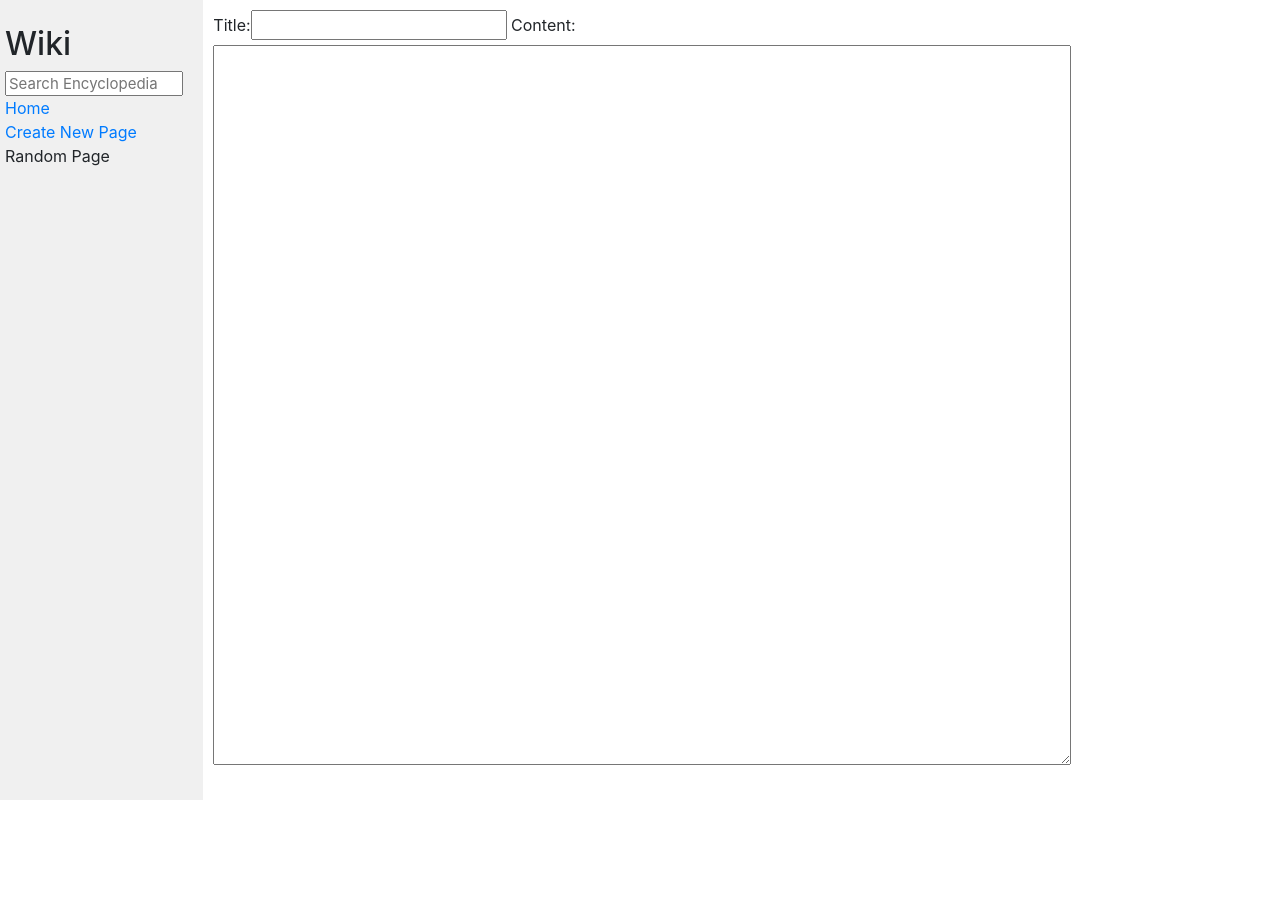
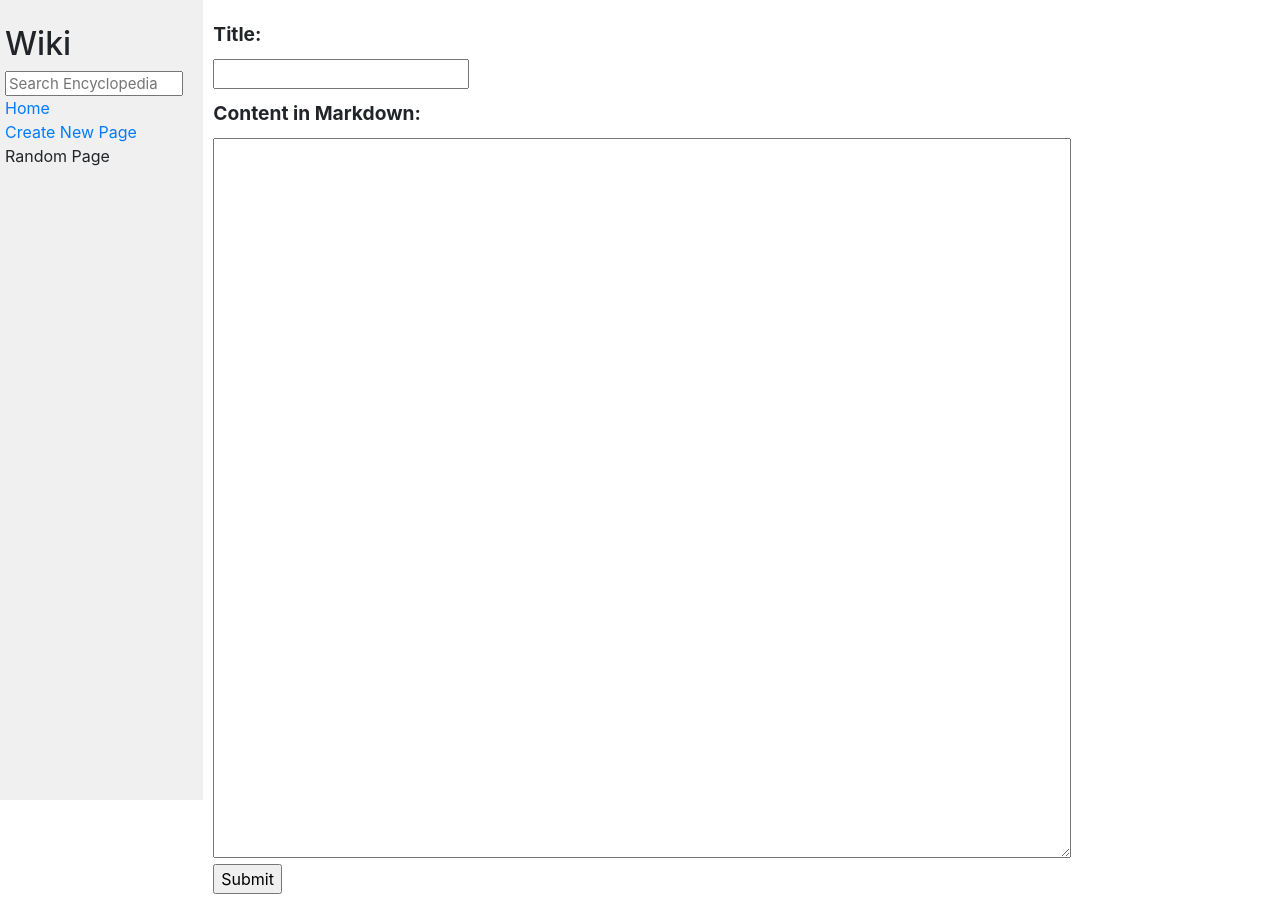
Before and after one commit to Maazalisaeed/wiki, a Django app: page /New in a window 1280 px wide. Before the commit the page ends 800 px from the top, so only its background shows below. Run offline with Django 3.2, Linux system fonts and the light colour scheme; some libraries are stand-ins or nearby versions.

```diff
--- a/encyclopedia/forms.py
+++ b/encyclopedia/forms.py
@@ -2,4 +2,4 @@ from django import forms
 
 class NewPageForm(forms.Form):
     title = forms.CharField(label="Title",  max_length=200, required=True)
-    content = forms.CharField(label="Content", widget=forms.Textarea, required=True)
+    content = forms.CharField(label="Content in Markdown", widget=forms.Textarea, required=True)
--- a/encyclopedia/static/encyclopedia/styles.css
+++ b/encyclopedia/static/encyclopedia/styles.css
@@ -36,6 +36,13 @@ textarea {
 .sidebar h2 {
     margin-top: 5px;
 }
-#center_div {
+.center_div {
     text-align: center;
 }
+.form_variable label {
+    margin-top: 10px;
+    margin-bottom: 10px;
+    display: block;
+    font-weight: bold;
+    font-size: larger;
+}
--- a/encyclopedia/templates/encyclopedia/Error_page.html
+++ b/encyclopedia/templates/encyclopedia/Error_page.html
@@ -3,7 +3,7 @@
     {{errors}}
 {% endblock %}
 {% block body %}
-<div id="center_div">
+<div class="center_div">
     {{error|safe}}
 
     <iframe src="https://giphy.com/embed/CaiVJuZGvR8HK" width="380" height="380" frameBorder="0" class="giphy-embed" allowFullScreen></iframe><p><a href="https://giphy.com/gifs/loop-thinking-triple-CaiVJuZGvR8HK">via GIPHY</a></p>
--- a/encyclopedia/templates/encyclopedia/new_page.html
+++ b/encyclopedia/templates/encyclopedia/new_page.html
@@ -5,7 +5,11 @@
 {% block body %}
 <form action="{% url 'new_page' %}" method="post">
     {% csrf_token %}
-    {{ form }}  {% if match_found %}
+    <div class="form_variable">
+    {{ form }}
+    </div>
+    <input type="submit" value="Submit">
+    {% if match_found %}
     <p class="error">{{ error }}</p>
 {% endif %}
 </form>
--- a/encyclopedia/views.py
+++ b/encyclopedia/views.py
@@ -51,4 +51,4 @@ def new_page(request):
                 continue
         if match_found == False:
              util.save_entry(title,content)
-    return render(request,"encyclopedia/new_page.html")
+    return render(request,"encyclopedia/new_page.html",{"form":NewPageForm()})
```
Also changed, not shown: entries/Metal Gear Solid Snake Eater.md (added, +1 -0 lines), entries/Super Mario 64.md (added, +1 -0 lines).
